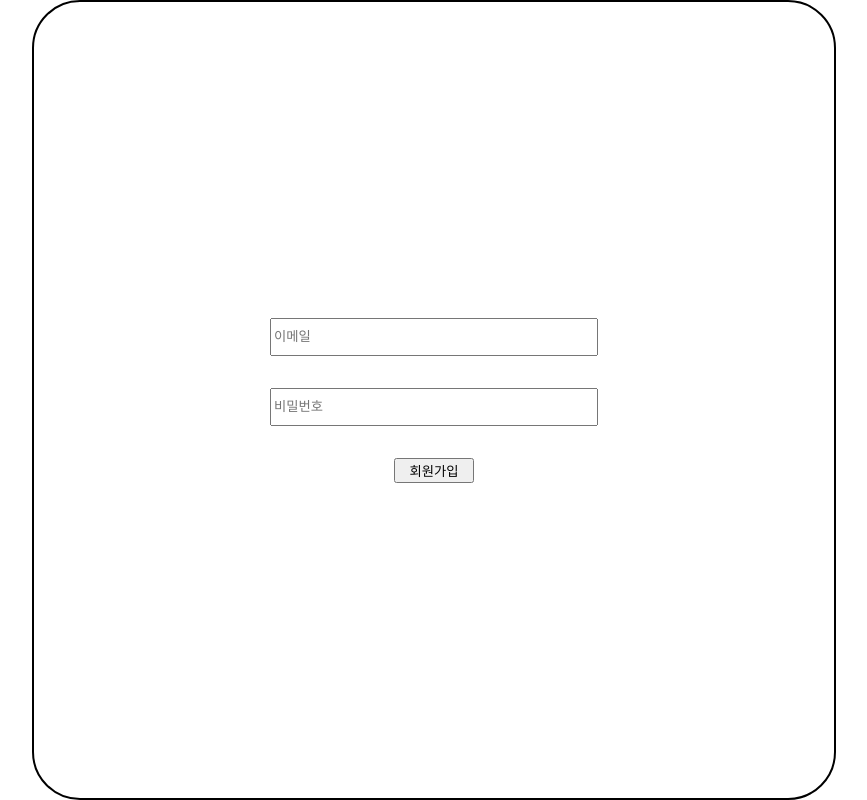
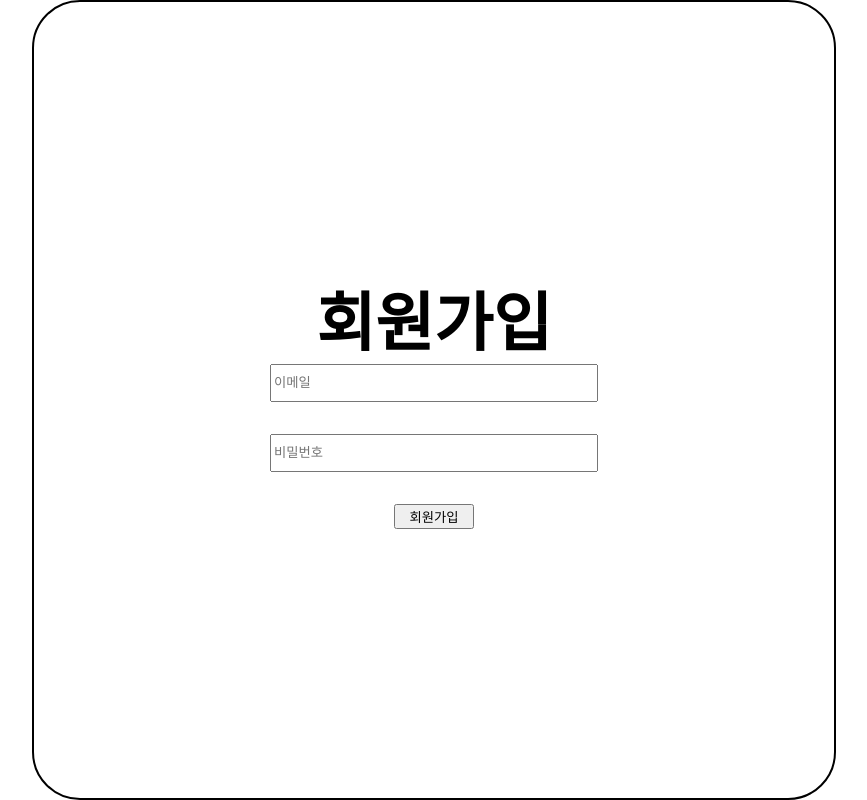
Before and after one commit to jungjunhyung99/wanted-pre-onboarding-frontend, a React (Create React App) app: page /signup in a window 1280 px wide. Shown: the whole page, without its empty margins (206-1073 px from the left). Built offline with nearby package versions, Linux system fonts and the light colour scheme.

Commit message:
[docs] 이전 repo에서 해당 repo로 변경

```diff
--- a/src/contents/SignIn.jsx
+++ b/src/contents/SignIn.jsx
@@ -34,6 +34,7 @@ function SignIn() {
 
     return(
         <SignInContainer>
+            로그인
             <Form onSubmit={onSubmit}>
                 <Input type="text" placeholder="이메일" value={form.email} data-testid="email-input" onChange={(e) => setForm({...form, email: e.target.value})}/>
                 <Input type="text" placeholder="비밀번호" value={form.password} data-testid="email-input" onChange={(e) => setForm({...form, password: e.target.value})}/>
--- a/src/contents/SignUp.jsx
+++ b/src/contents/SignUp.jsx
@@ -31,6 +31,7 @@ function SignUp() {
 
     return(
         <SignInContainer>
+            회원가입
             <Form onSubmit={onSubmit}>
                 <Input type="text" placeholder="이메일" value={form.email} data-testid="email-input" onChange={(e) => setForm({...form, email: e.target.value})}/>
                 <Input type="text" placeholder="비밀번호" value={form.password} data-testid="email-input" onChange={(e) => setForm({...form, password: e.target.value})}/>
--- a/src/contents/TodoItem.jsx
+++ b/src/contents/TodoItem.jsx
@@ -7,7 +7,7 @@ import TodoList from "./TodoList";
 function TodoItem({setEditIndex, index, setList, todoList, editIndex}) {
     const [editTodo, setEditTodo] = useState(todoList[index].todo);
 
-    const submitEditClick = async (index) => {
+    const submitEditClick = async () => {
         const token = localStorage.getItem('token');
         await updateTodo(todoList[editIndex].id,token,editTodo,todoList[editIndex].isCompleted);
         setList();
--- a/src/styled-components/SignIn-styled.js
+++ b/src/styled-components/SignIn-styled.js
@@ -3,6 +3,7 @@ import styled from "styled-components";
 export const SignInContainer = styled.div`
     display:flex;
     flex-direction: column;
+    align-items: center;
 `;
 
 export const Form = styled.form`
```
Also changed, not shown: src/contents/Todo.jsx (+0 -29 lines).
